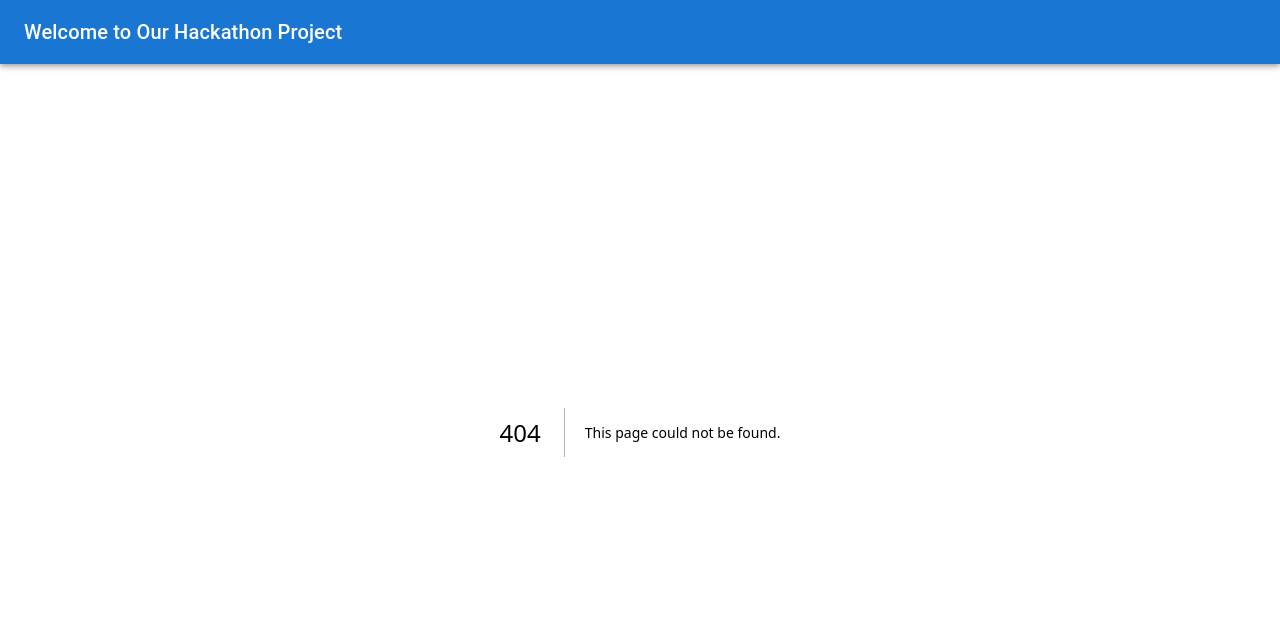
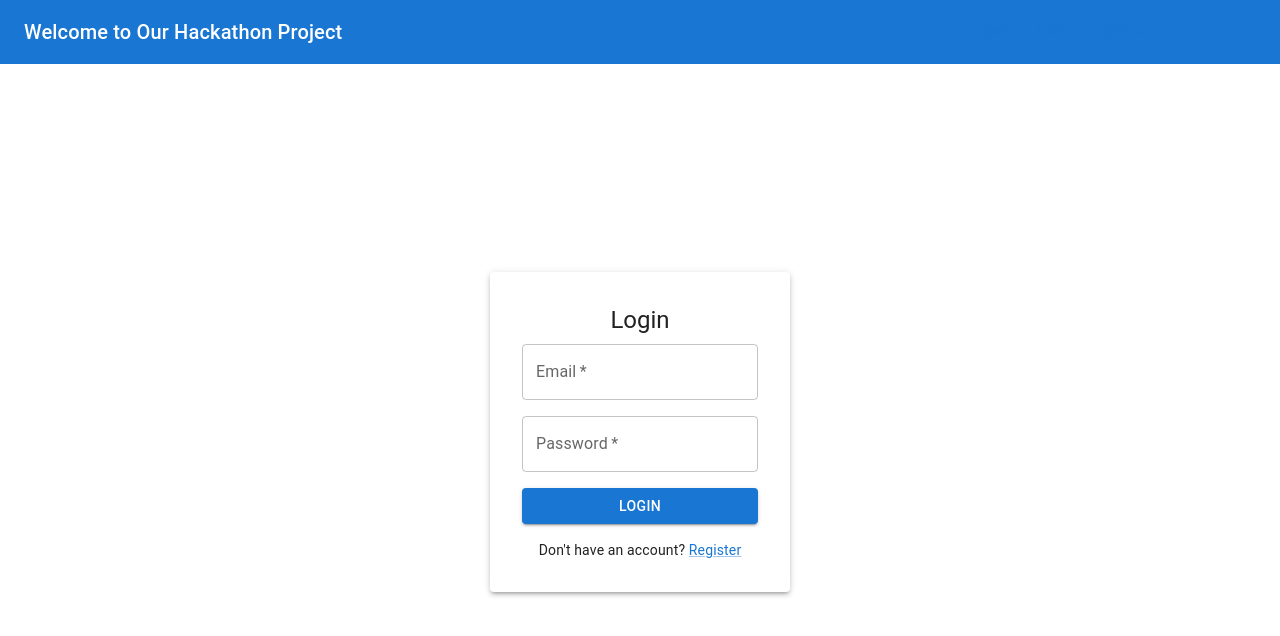
Before and after one commit to samuellucic/bit-hackathon-public, a Next.js app in the folder client/: page /login in a window 1280 px wide. Before the commit this address had no page. Shown: the top 636 px of the page. Built offline with nearby package versions, Linux system fonts and the light colour scheme.

Commit message:
login page (#7)
* login page

* added register option

* remove comments

* useCallback

```diff
--- /dev/null
+++ b/client/src/app/(pages)/login/page.tsx
@@ -0,0 +1,111 @@
+'use client';
+import React, { useCallback, useState } from 'react';
+import { Box, Button, Link, Paper, TextField, Typography } from '@mui/material';
+
+export default function Page() {
+  const [isLoginMode, setIsLoginMode] = useState(true);
+  const [email, setEmail] = useState('');
+  const [password, setPassword] = useState('');
+  const [confirmPassword, setConfirmPassword] = useState('');
+
+  const handleSubmit = useCallback(
+    (e: { preventDefault: () => void }) => {
+      e.preventDefault();
+      if (isLoginMode) {
+        console.log('Login - Email:', email, 'Password:', password);
+      } else {
+        if (password !== confirmPassword) {
+          console.log("Passwords don't match");
+          return;
+        }
+        console.log('Register - Email:', email, 'Password:', password);
+      }
+    },
+    [isLoginMode, email, password, confirmPassword]
+  );
+
+  const toggleMode = useCallback(() => {
+    setIsLoginMode((prevMode) => !prevMode);
+    setEmail('');
+    setPassword('');
+    setConfirmPassword('');
+  }, []);
+
+  const handleEmailChange = useCallback((e: React.ChangeEvent<HTMLInputElement>) => {
+    setEmail(e.target.value);
+  }, []);
+
+  const handlePasswordChange = useCallback((e: React.ChangeEvent<HTMLInputElement>) => {
+    setPassword(e.target.value);
+  }, []);
+
+  const handleConfirmPasswordChange = useCallback((e: React.ChangeEvent<HTMLInputElement>) => {
+    setConfirmPassword(e.target.value);
+  }, []);
+
+  const handleLinkClick = useCallback(
+    (e: React.MouseEvent<HTMLAnchorElement>) => {
+      e.preventDefault();
+      toggleMode();
+    },
+    [toggleMode]
+  );
+
+  return (
+    <Box display="flex" justifyContent="center" alignItems="center" height="100vh" bgcolor="background.default">
+      <Paper elevation={3} sx={{ padding: 4, width: 300 }}>
+        <Typography variant="h5" align="center" gutterBottom>
+          {isLoginMode ? 'Login' : 'Register'}
+        </Typography>
+        <form onSubmit={handleSubmit}>
+          <Box mb={2}>
+            <TextField
+              label="Email"
+              type="email"
+              variant="outlined"
+              fullWidth
+              value={email}
+              onChange={handleEmailChange}
+              required
+            />
+          </Box>
+          <Box mb={2}>
+            <TextField
+              label="Password"
+              type="password"
+              variant="outlined"
+              fullWidth
+              value={password}
+              onChange={handlePasswordChange}
+              required
+            />
+          </Box>
+          {!isLoginMode && (
+            <Box mb={2}>
+              <TextField
+                label="Confirm Password"
+                type="password"
+                variant="outlined"
+                fullWidth
+                value={confirmPassword}
+                onChange={handleConfirmPasswordChange}
+                required
+              />
+            </Box>
+          )}
+          <Button type="submit" variant="contained" color="primary" fullWidth>
+            {isLoginMode ? 'Login' : 'Register'}
+          </Button>
+        </form>
+        <Box mt={2} textAlign="center">
+          <Typography variant="body2">
+            {isLoginMode ? "Don't have an account?" : 'Already have an account?'}{' '}
+            <Link href="#" onClick={handleLinkClick}>
+              {isLoginMode ? 'Register' : 'Login'}
+            </Link>
+          </Typography>
+        </Box>
+      </Paper>
+    </Box>
+  );
+}
```
